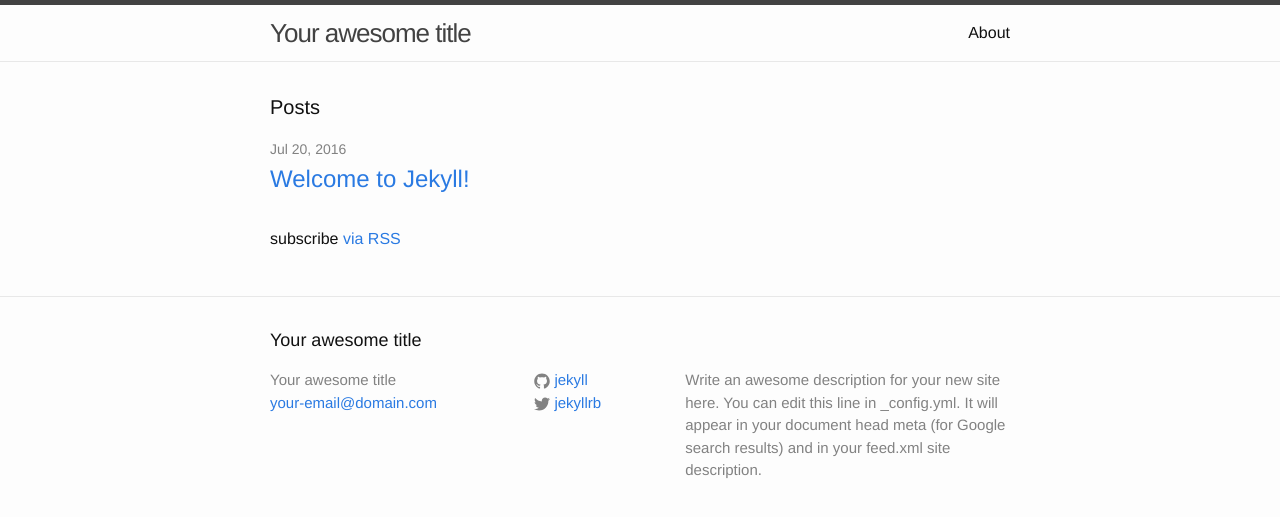
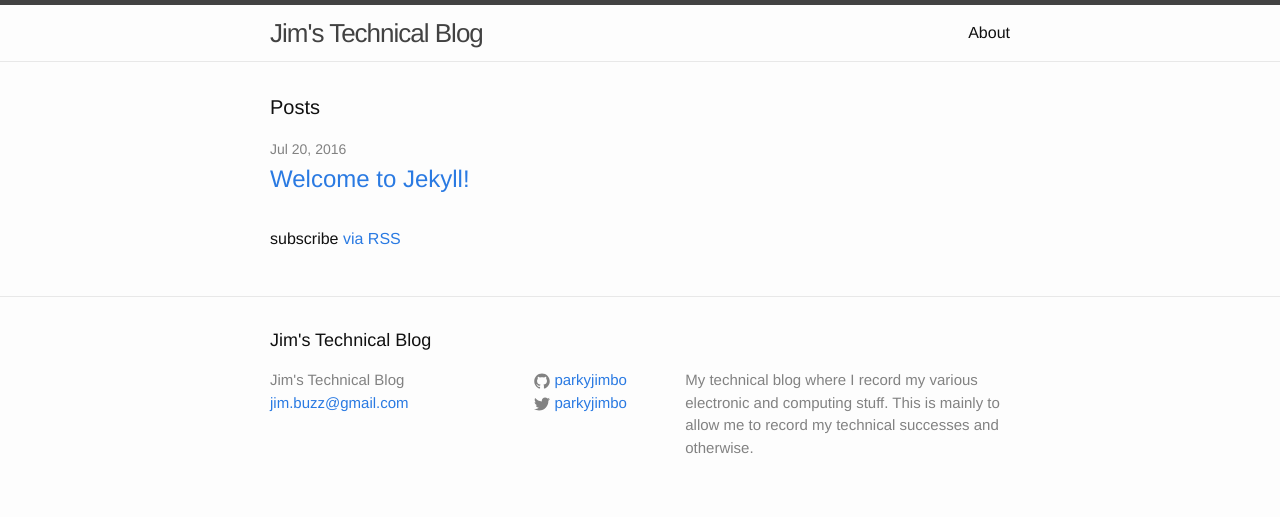
Before and after one commit to parkyjimbo/parkyjimbo.github.io, a Jekyll site: the page built from index.html, in a window 1280 px wide. Shown: the top 517 px of the page. Built offline with Jekyll 4.4.1, drawn with Linux system fonts in a browser that asks for light colours.

Commit message:
Updated _config.yml file

```diff
--- a/_config.yml
+++ b/_config.yml
@@ -6,16 +6,14 @@
 # 'jekyll serve'. If you change this file, please restart the server process.
 
 # Site settings
-title: Your awesome title
-email: your-email@domain.com
+title: Jim's Technical Blog
+email: jim.buzz@gmail.com
 description: > # this means to ignore newlines until "baseurl:"
-  Write an awesome description for your new site here. You can edit this
-  line in _config.yml. It will appear in your document head meta (for
-  Google search results) and in your feed.xml site description.
+  My technical blog where I record my various electronic and computing stuff. This is mainly to allow me to record my technical successes and otherwise.
 baseurl: "" # the subpath of your site, e.g. /blog
-url: "http://yourdomain.com" # the base hostname & protocol for your site
-twitter_username: jekyllrb
-github_username:  jekyll
+url: "http://parkyjimbo.github.io" # the base hostname & protocol for your site
+twitter_username: parkyjimbo
+github_username:  parkyjimbo
 
 # Build settings
 markdown: kramdown
```
Also changed, not shown: 1 other file.
